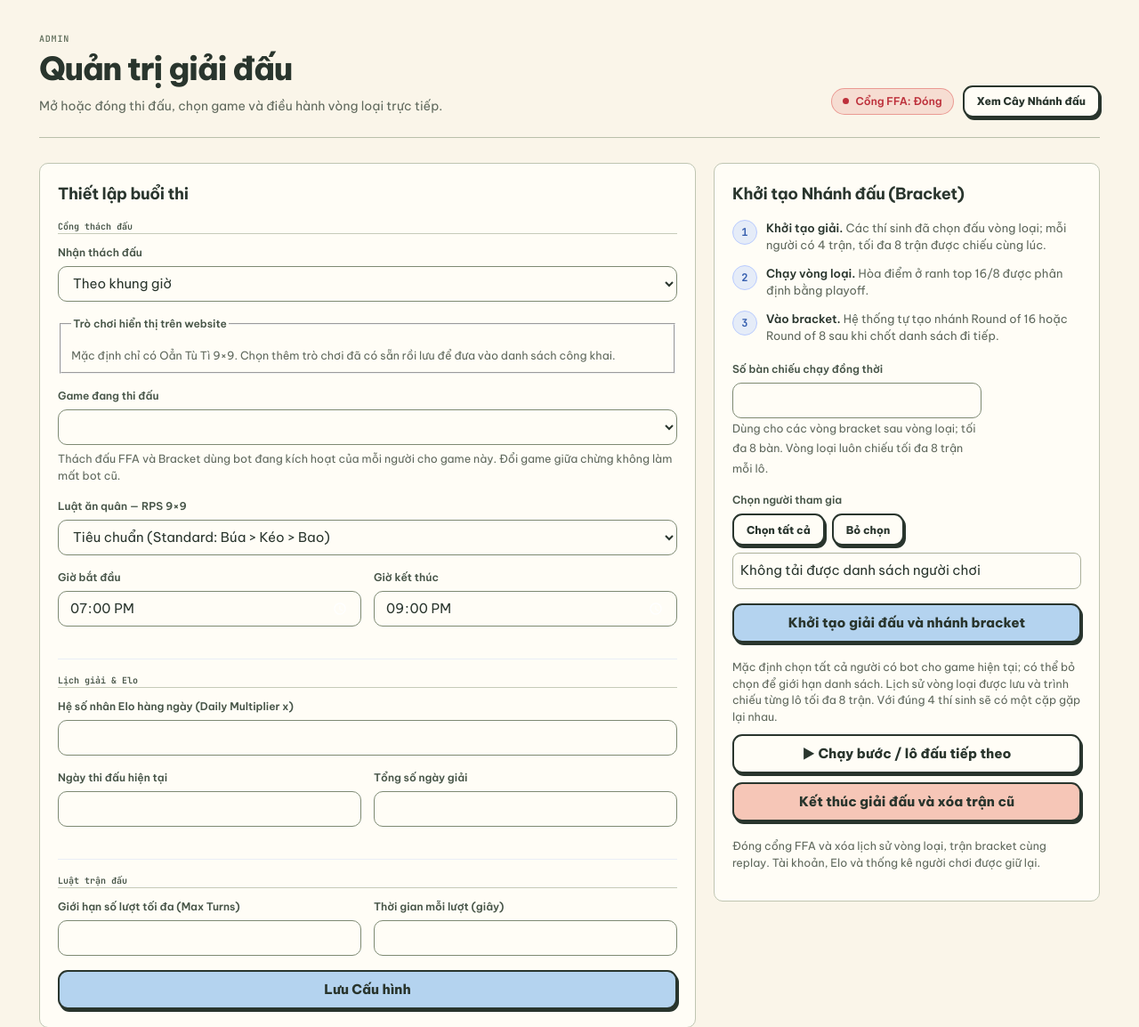
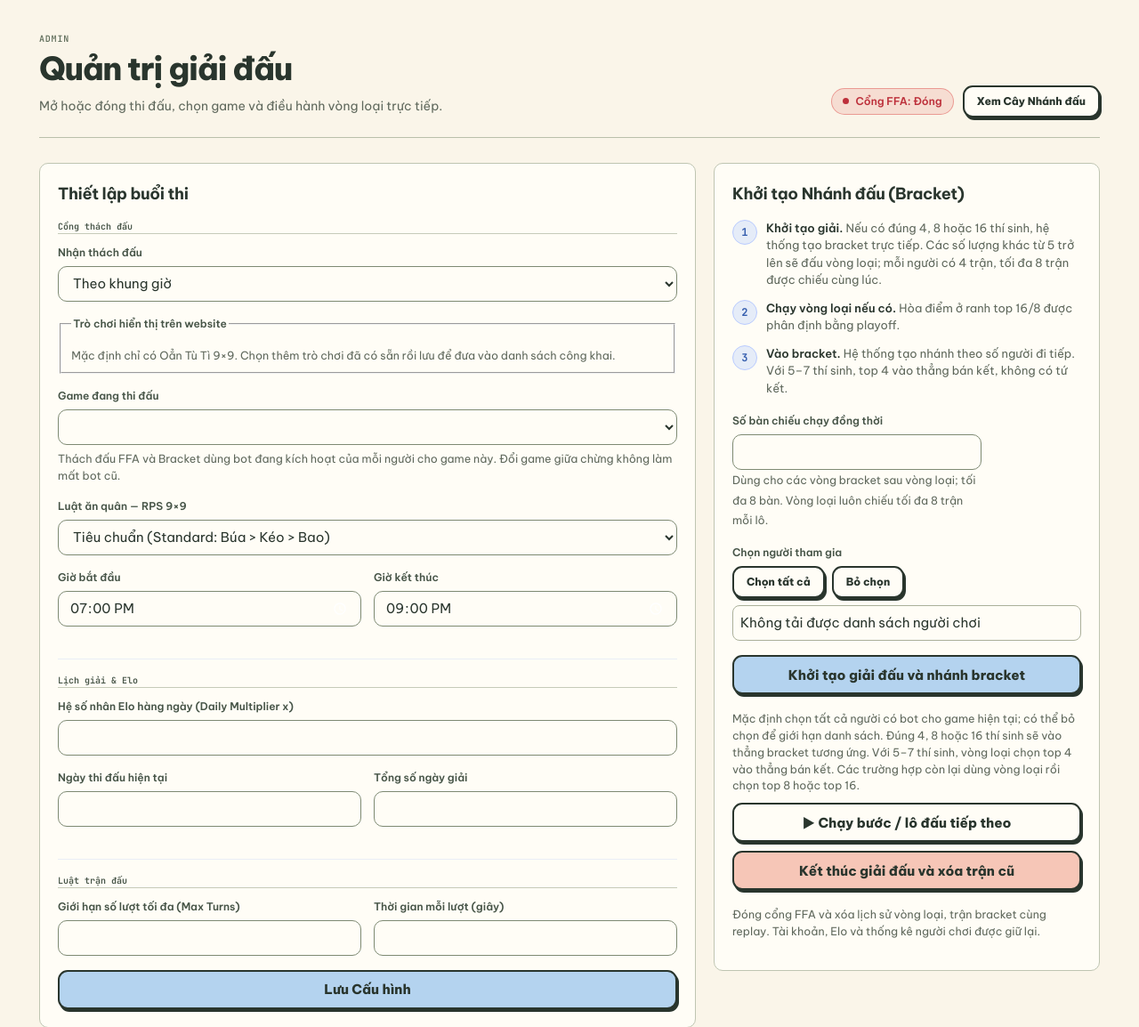
Before and after one commit to penndulumz/CodeDuel-networkprogrammingcourse, a FastAPI app: template web/templates/admin.html in a window 1280 px wide. Shown: the part 64-1218 px from the top of the page at 89% size. Run offline with FastAPI, Linux system fonts and the light colour scheme; the template is opened without the code that fills it, so the values that code supplies are empty; parts of the project's set-up code (start-up, migrations or seed data) failed here and were passed over.

Commit message:
fix: update small tournament qualification flow

```diff
--- a/server/main.py
+++ b/server/main.py
@@ -375,6 +375,7 @@ def bracket_page(
             "bracket_rounds": bracket_rounds,
             "final_results": final_results,
             "qualifier_tournament": qualifier_tournament,
+            "qualifier_advancing_count": min(qualifier_tournament.cutoff, qualifier_tournament.participant_count) if qualifier_tournament else 0,
             "qualifier_matches": qualifier_matches,
             "qualifier_standings": qualifier_standings,
             "games_list": get_catalog_games(db), "current_user": current_user,
@@ -726,7 +727,7 @@ def get_live_qualifier(db: Session = Depends(get_db)) -> Dict[str, Any]:
             "id": tournament.id,
             "status": tournament.status,
             "participant_count": tournament.participant_count,
-            "cutoff": tournament.cutoff,
+            "cutoff": 4 if 4 < tournament.participant_count < 8 else tournament.cutoff,
             "rounds": tournament.round_count,
             "completed_matches": sum(item.status == "completed" and not item.is_bye for item in pairings),
             "total_matches": sum(not item.is_bye for item in pairings),
--- a/web/templates/admin.html
+++ b/web/templates/admin.html
@@ -132,9 +132,9 @@
     </div>
 
     <ol class="steps">
-      <li><span><b>Khởi tạo giải.</b> Các thí sinh đã chọn đấu vòng loại; mỗi người có 4 trận, tối đa 8 trận được chiếu cùng lúc.</span></li>
-      <li><span><b>Chạy vòng loại.</b> Hòa điểm ở ranh top 16/8 được phân định bằng playoff.</span></li>
-      <li><span><b>Vào bracket.</b> Hệ thống tự tạo nhánh Round of 16 hoặc Round of 8 sau khi chốt danh sách đi tiếp.</span></li>
+      <li><span><b>Khởi tạo giải.</b> Nếu có đúng 4, 8 hoặc 16 thí sinh, hệ thống tạo bracket trực tiếp. Các số lượng khác từ 5 trở lên sẽ đấu vòng loại; mỗi người có 4 trận, tối đa 8 trận được chiếu cùng lúc.</span></li>
+      <li><span><b>Chạy vòng loại nếu có.</b> Hòa điểm ở ranh top 16/8 được phân định bằng playoff.</span></li>
+      <li><span><b>Vào bracket.</b> Hệ thống tạo nhánh theo số người đi tiếp. Với 5–7 thí sinh, top 4 vào thẳng bán kết, không có tứ kết.</span></li>
     </ol>
 
     <div class="form-group" style="max-width: 280px;">
@@ -159,7 +159,7 @@
         Khởi tạo giải đấu và nhánh bracket
       </button>
       <small class="form-hint" style="display: block; margin-top: 8px;">
-        Mặc định chọn tất cả người có bot cho game hiện tại; có thể bỏ chọn để giới hạn danh sách. Lịch sử vòng loại được lưu và trình chiếu từng lô tối đa 8 trận. Với đúng 4 thí sinh sẽ có một cặp gặp lại nhau.
+        Mặc định chọn tất cả người có bot cho game hiện tại; có thể bỏ chọn để giới hạn danh sách. Đúng 4, 8 hoặc 16 thí sinh sẽ vào thẳng bracket tương ứng. Với 5–7 thí sinh, vòng loại chọn top 4 vào thẳng bán kết. Các trường hợp còn lại dùng vòng loại rồi chọn top 8 hoặc top 16.
       </small>
       <button class="btn btn-secondary btn-lg btn-block" onclick="playNextTournamentStage()">
         ▶ Chạy bước / lô đấu tiếp theo
@@ -379,7 +379,7 @@
       alert('Cần chọn ít nhất 4 thí sinh có bot cho game hiện tại.');
       return;
     }
-    if (!confirm(`Khởi tạo vòng loại cho ${participantIds.length} thí sinh đã chọn? Hệ thống sẽ tự tạo bracket top 16/8 sau vòng loại và playoff nếu có. Hãy kết thúc giải cũ trước nếu còn bracket từ giải trước.`)) return;
+    if (!confirm(`Khởi tạo giải cho ${participantIds.length} thí sinh đã chọn? Đúng 4, 8 hoặc 16 người sẽ vào thẳng bracket; các số lượng khác sẽ đấu vòng loại trước. Hãy kết thúc giải cũ trước nếu còn bracket từ giải trước.`)) return;
 
     const msgEl = document.getElementById('bracketMsg');
     msgEl.style.display = 'block';
@@ -401,6 +401,11 @@
       }
 
       msgEl.style.color = '#34d399';
+      if (data.qualifier_skipped) {
+        msgEl.textContent = `Đã bỏ qua vòng loại và tạo trực tiếp ${data.bracket_matches} trận ${data.playoff_round} cho ${data.participant_count} thí sinh.`;
+        setTimeout(() => window.location.reload(), 1000);
+        return;
+      }
       msgEl.textContent = `Đã khởi tạo ${data.matches} trận vòng loại cho ${data.participant_count} thí sinh. Chọn “Chạy bước / lô đấu tiếp theo” để bắt đầu.`;
       setTimeout(() => window.location.reload(), 1000);
     } catch (err) {
@@ -410,7 +415,7 @@
   }
 
   async function triggerQualifierGeneration() {
-    if (!confirm('Tạo lịch vòng loại cho tất cả thí sinh có bot ở game hiện tại? Vòng loại và bracket hiện tại phải hoàn tất trước khi tạo giải mới.')) return;
+    if (!confirm('Tạo giải cho tất cả thí sinh có bot ở game hiện tại? Nếu có đúng 4, 8 hoặc 16 người, hệ thống sẽ bỏ qua vòng loại và tạo bracket trực tiếp. Vòng loại và bracket hiện tại phải hoàn tất trước khi tạo giải mới.')) return;
     const msgEl = document.getElementById('bracketMsg');
     msgEl.style.display = 'block';
     msgEl.style.color = 'var(--muted)';
@@ -424,7 +429,12 @@
       const data = await response.json();
       if (!response.ok) throw new Error(data.detail || 'Không thể tạo vòng loại');
       msgEl.style.color = '#34d399';
-      msgEl.textContent = `Đã tạo ${data.matches} trận cho ${data.participant_count} thí sinh. Chiếu tối đa 8 trận mỗi lần; top ${data.cutoff} sẽ vào bracket.`;
+      if (data.qualifier_skipped) {
+        msgEl.textContent = `Có đúng ${data.participant_count} thí sinh nên đã bỏ qua vòng loại và tạo trực tiếp ${data.bracket_matches} trận ${data.playoff_round}.`;
+        setTimeout(() => window.location.reload(), 1000);
+        return;
+      }
+      msgEl.textContent = `Đã tạo ${data.matches} trận cho ${data.participant_count} thí sinh. Chiếu tối đa 8 trận mỗi lần; ${data.advancing_count} người vào ${data.playoff_round}.`;
     } catch (error) {
       msgEl.style.color = '#f87171';
       msgEl.textContent = `Lỗi: ${error.message}`;
```
Also changed, not shown: server/bracket.py (+11 -2 lines), server/routes/admin.py (+21 -1 lines), web/static/js/bracket_live.js (+10 -3 lines), web/templates/bracket.html (+4 -4 lines).
